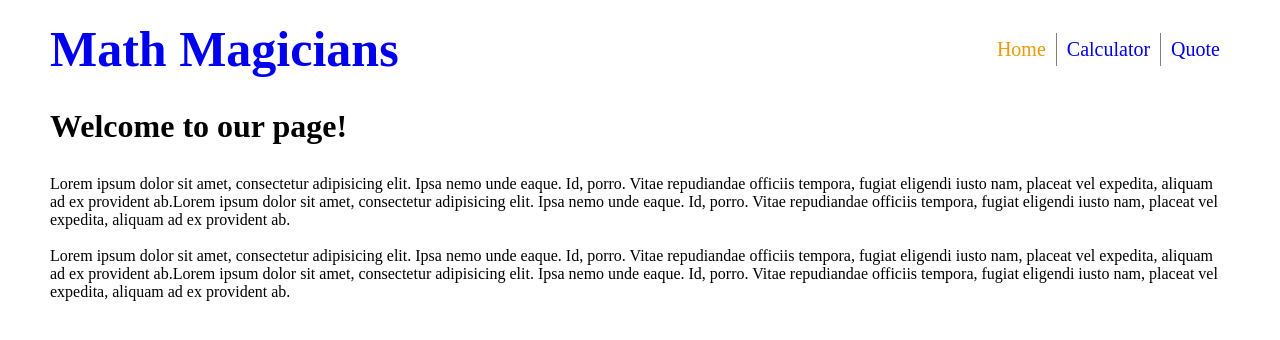
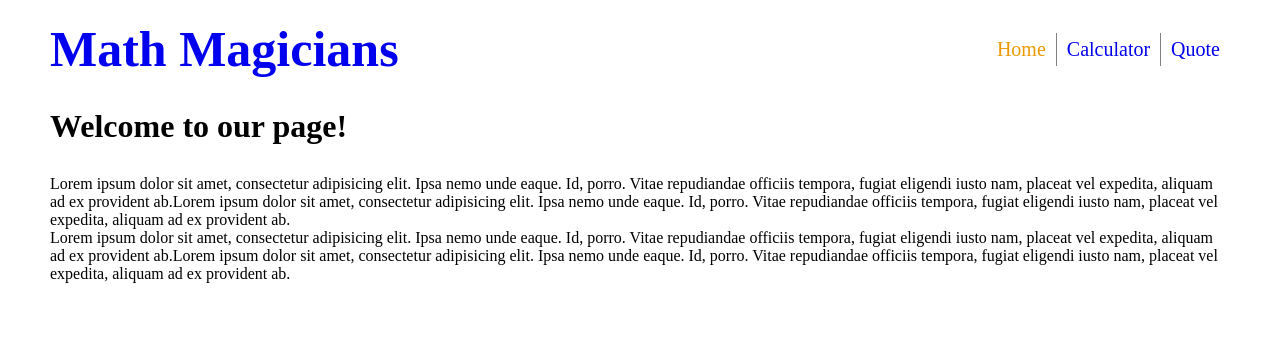
Before and after one commit to wuyepabdul/math-magician, a React (Create React App) app: page /#/ in a window 1280 px wide. Shown: the top 340 px of the page. Built offline with nearby package versions, Linux system fonts and the light colour scheme.

Commit message:
Add more test cases for  Home component

```diff
--- a/src/pages/Home.js
+++ b/src/pages/Home.js
@@ -4,10 +4,13 @@ import React from 'react';
 const Home = () => (
   <div className="home" data-testid="home-div">
     <h1 className="home-heading">Welcome to our page!</h1>
-    <p>Lorem ipsum dolor sit amet, consectetur adipisicing elit. Ipsa nemo unde eaque. Id, porro. Vitae repudiandae officiis tempora, fugiat eligendi iusto nam, placeat vel expedita, aliquam ad ex provident ab.Lorem ipsum dolor sit amet, consectetur adipisicing elit. Ipsa nemo unde eaque. Id, porro. Vitae repudiandae officiis tempora, fugiat eligendi iusto nam, placeat vel expedita, aliquam ad ex provident ab.</p>
-    {' '}
-    <br />
-    <p>Lorem ipsum dolor sit amet, consectetur adipisicing elit. Ipsa nemo unde eaque. Id, porro. Vitae repudiandae officiis tempora, fugiat eligendi iusto nam, placeat vel expedita, aliquam ad ex provident ab.Lorem ipsum dolor sit amet, consectetur adipisicing elit. Ipsa nemo unde eaque. Id, porro. Vitae repudiandae officiis tempora, fugiat eligendi iusto nam, placeat vel expedita, aliquam ad ex provident ab.</p>
+    <p data-testid="p-tag">
+      Lorem ipsum dolor sit amet, consectetur adipisicing elit. Ipsa nemo unde eaque. Id, porro. Vitae repudiandae officiis tempora, fugiat eligendi iusto nam, placeat vel expedita, aliquam ad ex provident ab.Lorem ipsum dolor sit amet, consectetur adipisicing elit. Ipsa nemo unde eaque. Id, porro. Vitae repudiandae officiis tempora, fugiat eligendi iusto nam, placeat vel expedita, aliquam ad ex provident ab.
+      {' '}
+      <br />
+      Lorem ipsum dolor sit amet, consectetur adipisicing elit. Ipsa nemo unde eaque. Id, porro. Vitae repudiandae officiis tempora, fugiat eligendi iusto nam, placeat vel expedita, aliquam ad ex provident ab.Lorem ipsum dolor sit amet, consectetur adipisicing elit. Ipsa nemo unde eaque. Id, porro. Vitae repudiandae officiis tempora, fugiat eligendi iusto nam, placeat vel expedita, aliquam ad ex provident ab.
+
+    </p>
   </div>
 );
 
```
Also changed, not shown: 1 other file (tests, documents, lock files or other folders).
